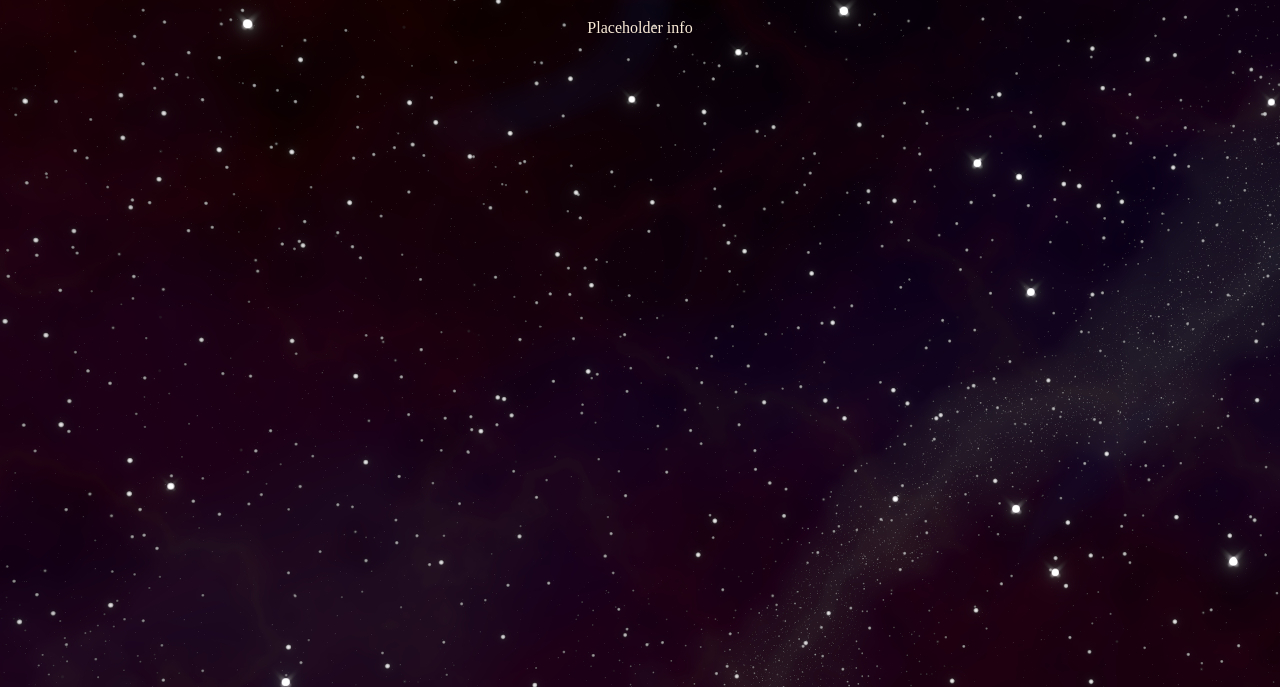
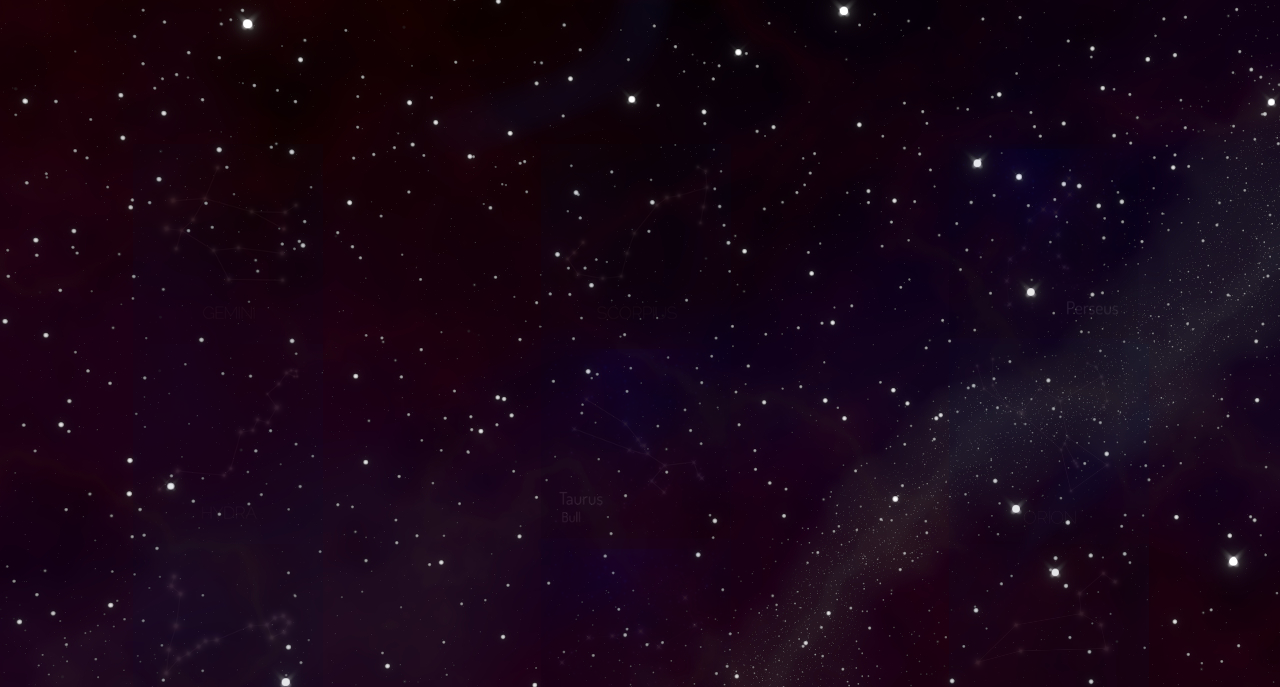
Before and after one commit to library-land-applications-lla/LLA-Website-code-Space, a plain HTML site: page Gweb/index.html in a window 1280 px wide. Shown: the part 113-800 px from the top of the page. Drawn offline with Linux system fonts and the light colour scheme.

Commit message:
Add files via upload

```diff
--- a/Gweb/index.html
+++ b/Gweb/index.html
@@ -5,7 +5,30 @@
         <link rel="stylesheet" href="style.css"/>
 
     </head>
-
+    <style>
+        #const
+        {
+            display: block;
+            max-block-size: 200px;
+            opacity:.1;
+        }
+        #const:hover
+        {
+            opacity: 1;
+        }
+        .col
+        {
+            float: left;
+            width: 12.5%;
+            padding: 125px;
+        }
+        .row::after
+        {
+            content: "";
+            clear: both;
+            display: table;
+        }
+    </style>
     <body>
         <div class="space">
             <div class="navbar" id="nav">
@@ -30,6 +53,22 @@
             <script src="dropdown.js"></script>
         </div>
         <h1>Space, the final frontier</h1>
-        <p>Placeholder info</p>
+        <div class="row">
+            <div class="col">
+            <img src="gemini.jpg" id="const">
+            <img src="hydra.jpg" id="const">
+            <img src="pisces.jpg" id="const">
+            </div>
+            <div class="col">
+            <img src="scorpius.jpg" id="const">
+            <img src="taurus.jpg" id="const">
+            <img src="ursaM.jpg" id="const">
+            </div>
+            <div class="col">
+            <img src="perseus.jpg" id="const">
+            <img src="orion.jpg" id="const">
+            <img src="leo.jpg" id="const">
+            </div>
+        </div>
     </body>
 </html>
```
Also changed, not shown: Gweb/gemini.jpg (added), Gweb/hydra.jpg (added), Gweb/leo.jpg (added), Gweb/orion.jpg (added), Gweb/perseus.jpg (added), Gweb/pisces.jpg (added), Gweb/scorpius.jpg (added), Gweb/taurus.jpg (added), Gweb/ursaM.jpg (added).
